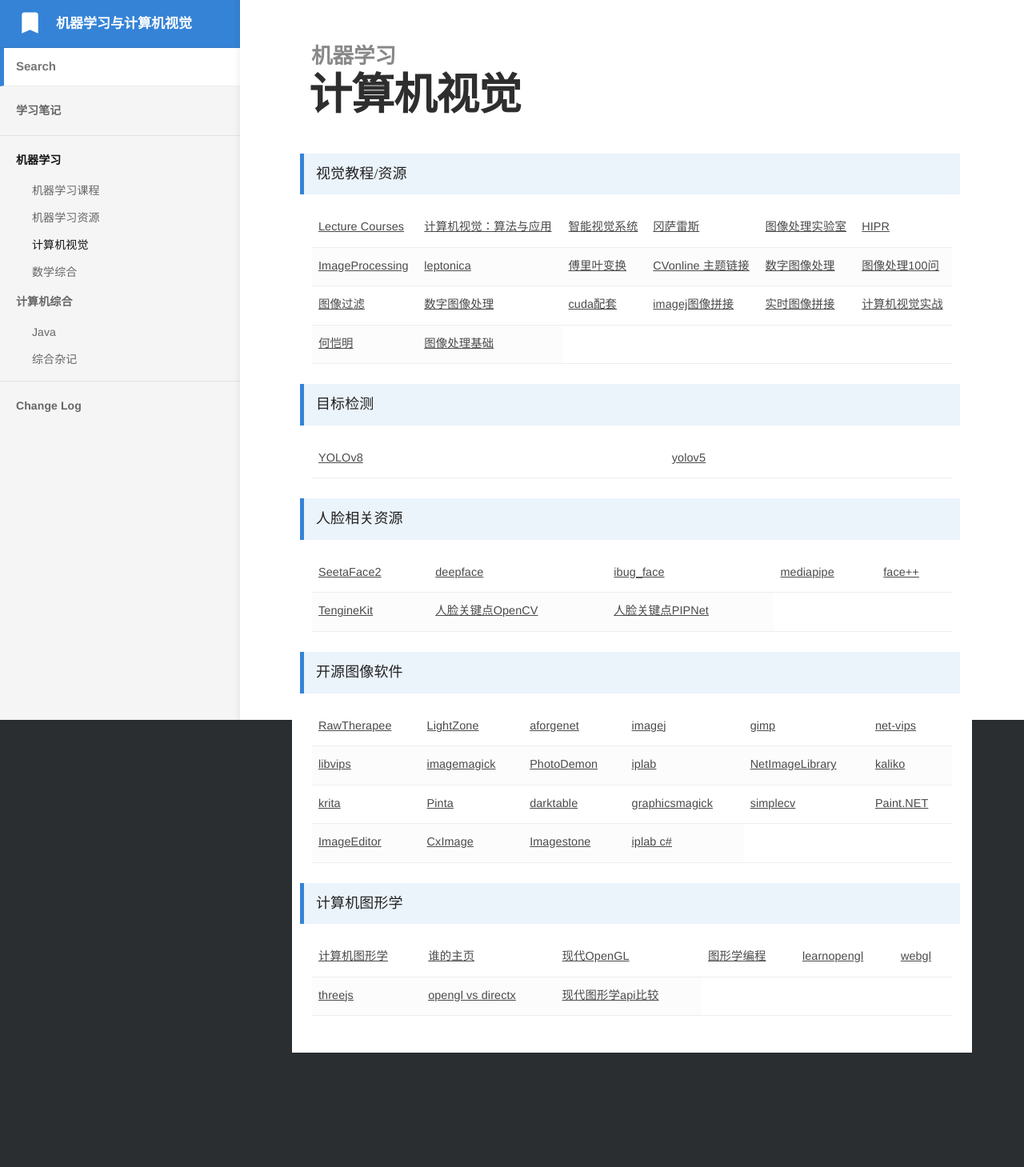
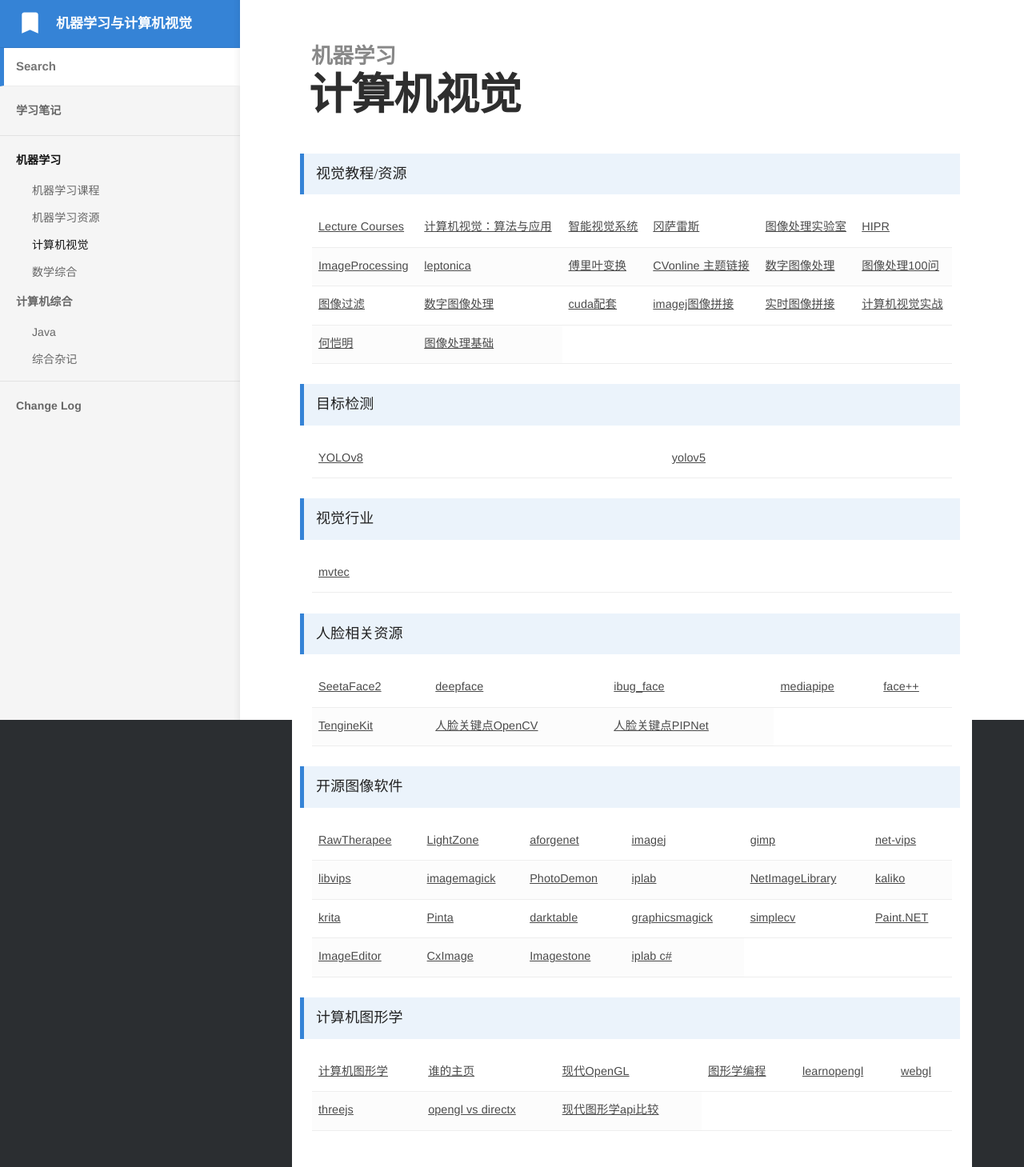
Before and after one commit to bashendixie/Machine_Learning_Notes, a Jekyll site: the page built from _docs/1、机器学习/计算机视觉.md, in a window 1280 px wide. Shown: the whole page at 80% size. Built offline with Jekyll 4.4.1, drawn with Linux system fonts in a browser that asks for light colours; some web fonts are replaced; before the commit the page ends 1316 px from its top, so only the background shows below that.

Commit message:
no message

```diff
--- a/_docs/1、机器学习/计算机视觉.md
+++ b/_docs/1、机器学习/计算机视觉.md
@@ -91,6 +91,18 @@
 		</tr>
 	</tbody>
 </table>
+
+> 视觉行业
+<table width="1033" style="font-size: 0.8em;">
+	<tbody>
+		<tr>
+			<td>
+				<a href="https://www.mvtec.com/cn/" target="_blank">mvtec</a>
+			</td>
+		</tr>
+	</tbody>
+</table>
+
 
 > 人脸相关资源
 <table width="1033" style="font-size: 0.8em;">
```
